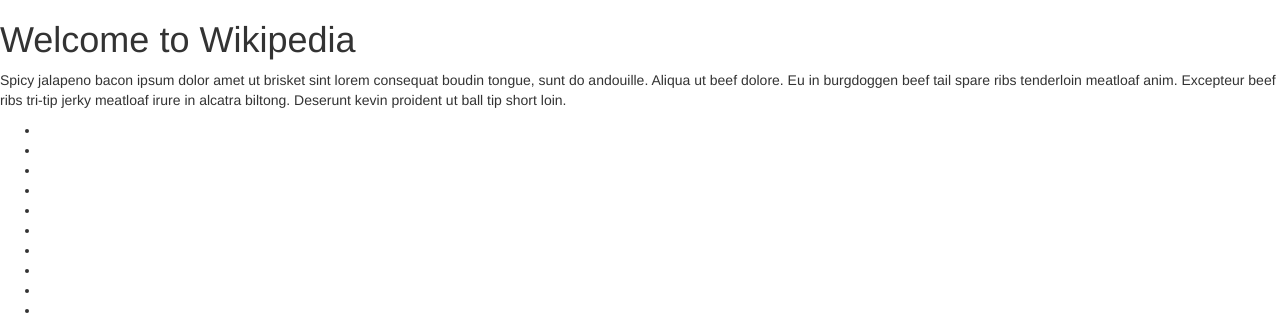
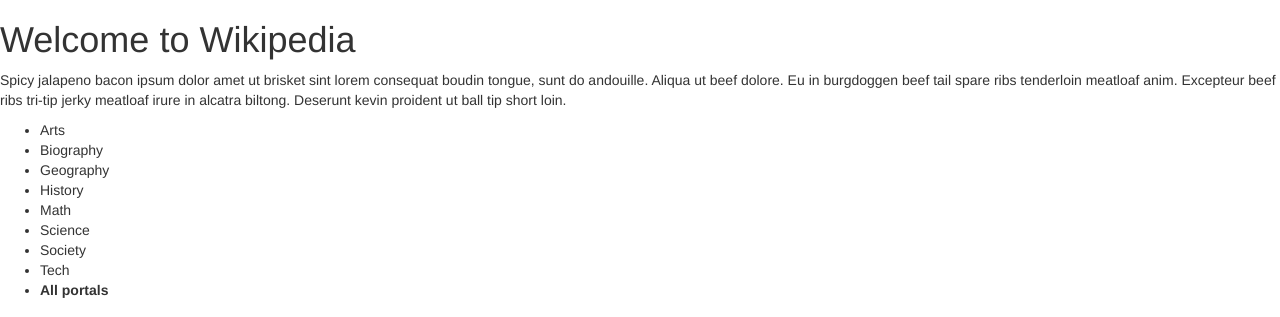
Before and after one commit to likewater/wikipedia, a plain HTML site: page index.html in a window 1280 px wide. Shown: the top 317 px of the page. Drawn offline with nearby package versions, Linux system fonts and the light colour scheme.

Commit message:
add bold to .strong.

```diff
--- a/css/styles.css
+++ b/css/styles.css
@@ -3,9 +3,13 @@
 }
 
 .strong {
-
+  font-weight: bold;
 }
 
 .current-date {
 
 }
+
+.container {
+
+}
--- a/index.html
+++ b/index.html
@@ -2,7 +2,7 @@
 <html>
   <head>
     <link rel="stylesheet" href="https://maxcdn.bootstrapcdn.com/bootstrap/3.3.7/css/bootstrap.min.css" integrity="sha384-BVYiiSIFeK1dGmJRAkycuHAHRg32OmUcww7on3RYdg4Va+PmSTsz/K68vbdEjh4u" crossorigin="anonymous">
-    <link href="css/stlyes.css" rel="stylesheet" type="text/css">
+    <link href="css/styles.css" rel="stylesheet" type="text/css">
     <title>Wikipedia</title>
   </head>
   <div class-"container">
@@ -15,16 +15,15 @@
           Spicy jalapeno bacon ipsum dolor amet ut brisket sint lorem consequat boudin tongue, sunt do andouille. Aliqua ut beef dolore. Eu in burgdoggen beef tail spare ribs tenderloin meatloaf anim. Excepteur beef ribs tri-tip jerky meatloaf irure in alcatra biltong. Deserunt kevin proident ut ball tip short loin.
         </p>
         <ul>
-          <li></li>
-          <li></li>
-          <li></li>
-          <li></li>
-          <li></li>
-          <li></li>
-          <li></li>
-          <li></li>
-          <li></li>
-          <li></li>
+          <li>Arts</li>
+          <li>Biography</li>
+          <li>Geography</li>
+          <li>History</li>
+          <li>Math</li>
+          <li>Science</li>
+          <li>Society</li>
+          <li>Tech</li>
+          <li class="strong">All portals</li>
         </ul>
       </div>
       <div class="green">
@@ -81,7 +80,7 @@
           <a href="" class="strong">Recent deaths:</a><a href="">Richard Hatch</a>
         </p>
         <h2 class="day">
-          In the news
+          On this day
         </h2>
         <figure>
           <img class="Adams" src="https://upload.wikimedia.org/wikipedia/commons/thumb/3/37/John_Quincy_Adams_by_George_Caleb_Bingham_%28detail%29%2C_c._1850_after_1844_original_-_DSC03235.JPG/100px-John_Quincy_Adams_by_George_Caleb_Bingham_%28detail%29%2C_c._1850_after_1844_original_-_DSC03235.JPG" alt="Picture of John Quincy Adams">
@@ -111,8 +110,8 @@
         </p>
       </div>
       <div class="purple">
-        <h2 class="news">
-          In the news
+        <h2 class="picture">
+          Today's featured picture
         </h2>
         <img class="Campbell" src="https://upload.wikimedia.org/wikipedia/commons/thumb/1/1c/CAMPBELL%2C_George_W-Treasury_%28BEP_engraved_portrait%29.jpg/300px-CAMPBELL%2C_George_W-Treasury_%28BEP_engraved_portrait%29.jpg" alt="Picture of George W. Campbell">
         <p>
```
